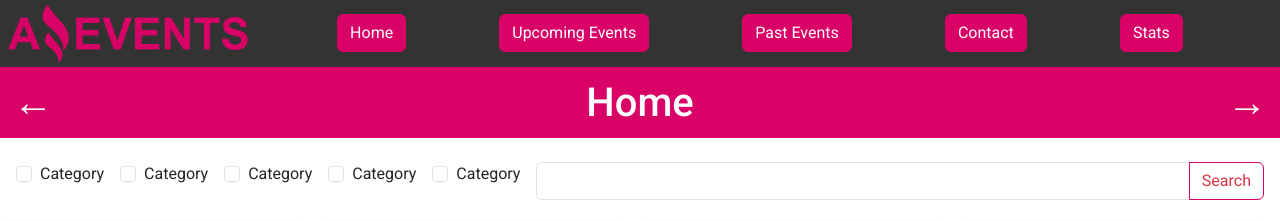
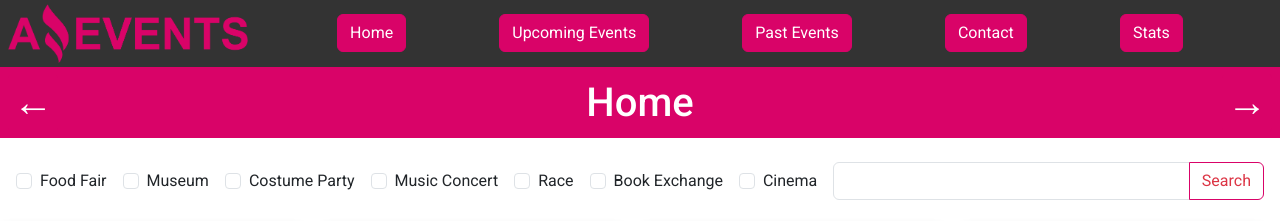
Before and after one commit to lazaronazareno/mindhub, a plain HTML site: page JS-01_Lazaro_Vega_Task/index.html in a window 1280 px wide. Shown: the top 221 px of the page. Drawn offline with nearby package versions, Linux system fonts and the light colour scheme.

Commit message:
form input values and styles

```diff
--- a/JS-01_Lazaro_Vega_Task/index.html
+++ b/JS-01_Lazaro_Vega_Task/index.html
@@ -48,28 +48,36 @@
         <a href="./upcoming-events.html" class="btn btn-danger p-0 px-1"><span class="fs-1">&rarr;</span></a>
       </section>
       <section class="d-flex flex-column py-4 flex-grow-1">
-        <form class="d-flex flex-wrap px-3">
-          <div class="form-check form-check-inline">
+        <form class="d-flex flex-wrap align-items-center px-3">
+          <div class="form-check form-check-inline mb-0">
             <input class="form-check-input" type="checkbox" id="inlineCheckbox1" value="1">
-            <label class="form-check-label" for="inlineCheckbox1">Category</label>
+            <label class="form-check-label" for="inlineCheckbox1">Food Fair</label>
           </div>
-          <div class="form-check form-check-inline">
+          <div class="form-check form-check-inline mb-0">
             <input class="form-check-input" type="checkbox" id="inlineCheckbox2" value="2">
-            <label class="form-check-label" for="inlineCheckbox2">Category</label>
+            <label class="form-check-label" for="inlineCheckbox2">Museum</label>
           </div>
-          <div class="form-check form-check-inline">
+          <div class="form-check form-check-inline mb-0">
             <input class="form-check-input" type="checkbox" id="inlineCheckbox3" value="3">
-            <label class="form-check-label" for="inlineCheckbox3">Category</label>
+            <label class="form-check-label" for="inlineCheckbox3">Costume Party</label>
           </div>
-          <div class="form-check form-check-inline">
+          <div class="form-check form-check-inline mb-0">
             <input class="form-check-input" type="checkbox" id="inlineCheckbox4" value="4">
-            <label class="form-check-label" for="inlineCheckbox4">Category</label>
+            <label class="form-check-label" for="inlineCheckbox4">Music Concert</label>
           </div>
-          <div class="form-check form-check-inline">
+          <div class="form-check form-check-inline mb-0">
             <input class="form-check-input" type="checkbox" id="inlineCheckbox5" value="5">
-            <label class="form-check-label" for="inlineCheckbox5">Category</label>
+            <label class="form-check-label" for="inlineCheckbox5">Race</label>
           </div>
-          <div class="input-group d-flex flex-grow-1 w-50">
+          <div class="form-check form-check-inline mb-0">
+            <input class="form-check-input" type="checkbox" id="inlineCheckbox6" value="6">
+            <label class="form-check-label" for="inlineCheckbox6">Book Exchange</label>
+          </div>
+          <div class="form-check form-check-inline mb-0">
+            <input class="form-check-input" type="checkbox" id="inlineCheckbox7" value="7">
+            <label class="form-check-label" for="inlineCheckbox7">Cinema</label>
+          </div>
+          <div class="input-group d-flex flex-grow-1 w-25">
             <input type="text" class="form-control" id="inputGroupFile1" aria-describedby="inputGroup1"
               aria-label="Search">
             <button class="btn btn-outline-danger" type="button" id="inputGroup1">Search</button>
```
Also changed, not shown: JS-01_Lazaro_Vega_Task/past-events.html (+20 -12 lines), JS-01_Lazaro_Vega_Task/upcoming-events.html (+20 -12 lines).
